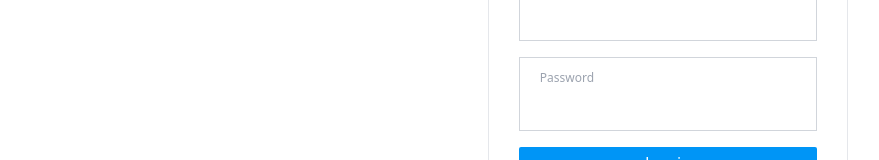
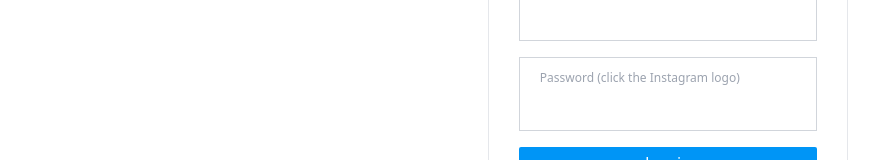
Before and after one commit to pranay101/Instagram-Clone, a Next.js app: page /auth/signin in a window 1280 px wide. Shown: the part 302-462 px from the top of the page, without its empty margins (184-1063 px from the left). Built offline with nearby package versions, Linux system fonts and the light colour scheme; no server answers.

Commit message:
added login credentials

```diff
--- a/pages/auth/signin.js
+++ b/pages/auth/signin.js
@@ -2,6 +2,7 @@ import { getProviders, signIn } from 'next-auth/react'
 import React, { useState } from 'react'
 
 const signin = ({ providers }) => {
+  const [showCredentials, setshowCredentials] = useState(false)
   const [password, setPassword] = useState('')
   const [username, setUsername] = useState('')
   const handleSubmit = async (e) => {
@@ -31,10 +32,18 @@ const signin = ({ providers }) => {
           onSubmit={handleSubmit}
         >
           <img
+            onClick={() => setshowCredentials((old) => !old)}
             className=" my-10 mx-auto w-48 object-contain"
             src="https://links.papareact.com/ocw"
             alt=""
           />
+          {showCredentials ? (
+            <div className="mx-auto flex w-10/12 flex-col border border-gray-300 px-5 py-2 mb-3">
+              <p className='text-xs text-gray-400 p-1'>username: pranayprajapati_._</p>
+              <p className='text-xs text-gray-400 p-1'>password: pranayprajapati</p>
+            </div>
+          ) : null}
+
           <div className="mx-auto flex w-10/12 flex-col border border-gray-300 px-5 py-2">
             <label className="my-1 text-xs text-gray-400">
               Username, Phone or Email
@@ -48,7 +57,7 @@ const signin = ({ providers }) => {
             />
           </div>
           <div className="mx-auto my-4 flex w-10/12 flex-col border border-gray-300 px-5 py-2">
-            <label className="my-1 text-xs text-gray-400">Password</label>
+            <label className="my-1 text-xs text-gray-400">Password (click the Instagram logo)</label>
             <input
               className=" text-ellipsis !bg-white px-3 py-1.5 text-sm focus:!bg-transparent focus:!outline-none"
               id="password"
```
